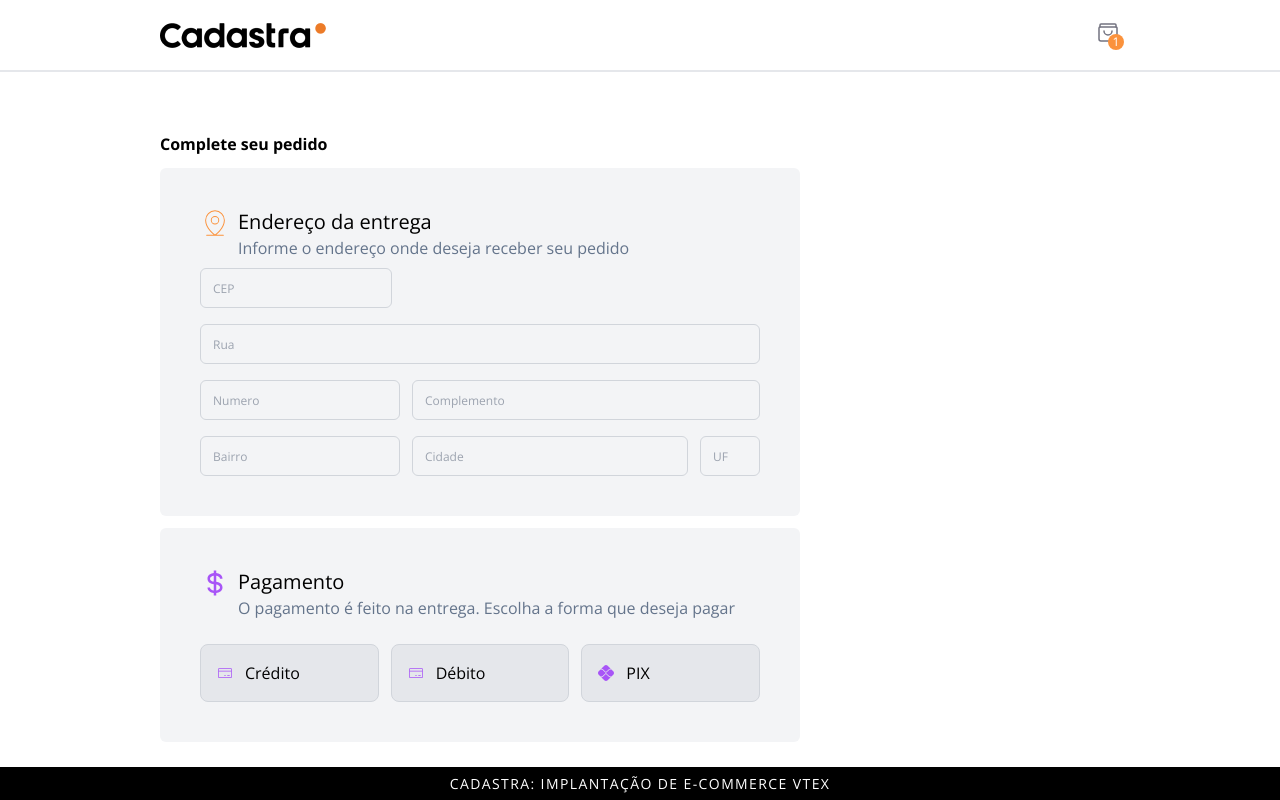
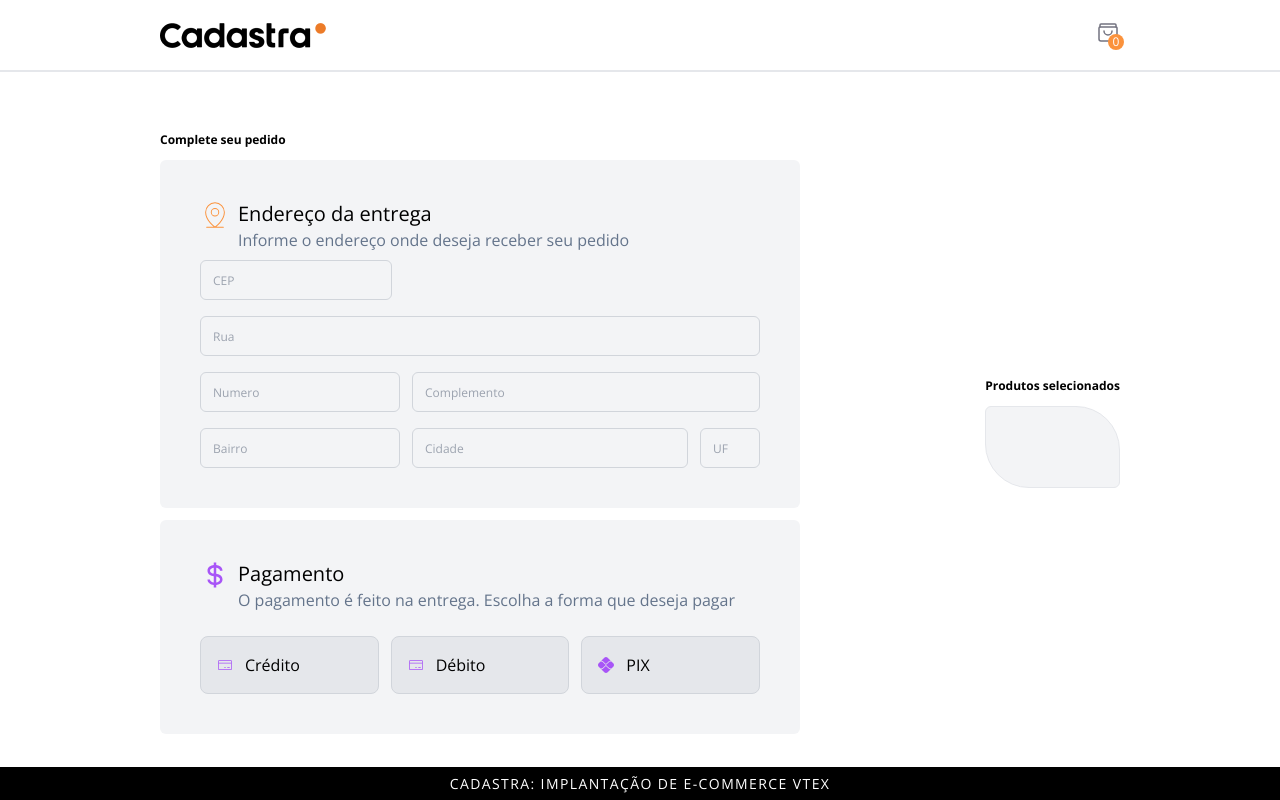
Before and after one commit to Wesley-Medeiros/Ecommerce, a Next.js app: page /form in a window 1280 px wide. Built offline with nearby package versions, Linux system fonts and the light colour scheme.

Commit message:
feat: funcionalidade do cart-control

```diff
--- a/src/app/form/components/completeOrderForm.tsx
+++ b/src/app/form/components/completeOrderForm.tsx
@@ -7,7 +7,7 @@ import { PaymentMethodOptions } from "./payment-method-options";
 export function CompleteOrderForm() {
     return (
         <div className="flex flex-col gap-3 w-[640px]">
-            <p className="font-bold">Complete seu pedido</p>
+            <p className="font-bold text-xs">Complete seu pedido</p>
 
             <div className="space-y-3">
                 <div className="w-full bg-gray-100 rounded-md p-10 flex flex-col gap-2">
--- /dev/null
+++ b/src/app/form/components/selected-products.tsx
@@ -0,0 +1,9 @@
+export function SelectedProducts() {
+    return(
+        <div className="flex flex-col gap-3">
+            <p className="font-bold text-xs">Produtos selecionados</p>
+            <div className="w-full bg-gray-100 rounded-md p-10 flex flex-col gap-2 border custom-border-radius">
+            </div>
+        </div>
+    )
+}
--- a/src/app/form/page.tsx
+++ b/src/app/form/page.tsx
@@ -1,9 +1,11 @@
 import { CompleteOrderForm } from "./components/completeOrderForm";
+import { SelectedProducts } from "./components/selected-products";
 
 export default function FormPage() {
     return (
         <form className="flex items-center justify-between px-40 py-5 mt-10">
             <CompleteOrderForm />
+            <SelectedProducts />
         </form>
     );
 }
--- a/src/app/globals.css
+++ b/src/app/globals.css
@@ -12,7 +12,6 @@ input[type=number] {
     -moz-appearance: textfield;
 }
 
-/* Adicione isso ao seu globals.css */
 html, body {
     height: 100%;
     margin: 0;
@@ -21,9 +20,13 @@ html, body {
   }
 
   body {
-    min-height: 100vh; /* Garante que o body sempre tenha, no mínimo, a altura total da viewport */
+    min-height: 100vh;
   }
 
   main {
-    flex: 1; /* Faz o main ocupar o espaço restante entre o header e o footer */
+    flex: 1;
   }
+
+  .custom-border-radius {
+    border-radius: 6px 44px 6px 44px;
+}
--- a/src/app/layout.tsx
+++ b/src/app/layout.tsx
@@ -3,6 +3,7 @@ import { Open_Sans } from "next/font/google";
 import "./globals.css";
 import { Header } from "../components/header";
 import { Footer } from "@/components/footer";
+import { CartProvider } from "@/context/cart-context";
 
 const mainFont = Open_Sans({
   weight: ['300', '400', '700'],
@@ -22,6 +23,7 @@ export default function RootLayout({
 }>) {
   return (
     <html lang="en">
+      <CartProvider>
         <body className={mainFont.className}>
           <Header />
           <main>
@@ -29,6 +31,7 @@ export default function RootLayout({
           </main>
           <Footer />
         </body>
+      </CartProvider>
     </html>
   );
 }
--- a/src/components/cart-control.tsx
+++ b/src/components/cart-control.tsx
@@ -1,12 +1,19 @@
-import { CartIcon } from "./cart-icon";
+"use client"
+
+import { CartIcon } from './cart-icon';
 import Link from 'next/link';
+import { useCart } from '../context/cart-context';
 
 export function CartControl() {
+    const { cartCount } = useCart();
+
     return (
         <Link href="/form">
             <button className="relative cursor-pointer">
                 <CartIcon />
-                <span className="w-4 h-4 rounded-full bg-orange-400 text-white px-1 py-0 text-xs mt-[-10px] absolute cursor-pointer">1</span>
+                <span className="w-4 h-4 rounded-full bg-orange-400 text-white px-1 py-0 text-xs mt-[-10px] absolute cursor-pointer">
+                    {cartCount}
+                </span>
             </button>
         </Link>
     );
--- a/src/components/products.tsx
+++ b/src/components/products.tsx
@@ -2,6 +2,7 @@
 
 import { useEffect, useState } from 'react';
 import Image from 'next/image';
+import { useCart } from '../context/cart-context';
 
 interface Product {
     id: string;
@@ -22,13 +23,14 @@ interface Filters {
 
 interface ProductsProps {
     filters: Filters;
-    sortType: string; // Nova prop para o tipo de ordenação
+    sortType: string;
 }
 
 export function Products({ filters, sortType }: ProductsProps) {
     const [products, setProducts] = useState<Product[]>([]);
     const [visibleCount, setVisibleCount] = useState<number>(9);
     const [initialVisibleCount] = useState<number>(9);
+    const { addToCart } = useCart();
 
     useEffect(() => {
         const fetchProducts = async () => {
@@ -40,15 +42,23 @@ export function Products({ filters, sortType }: ProductsProps) {
         fetchProducts();
     }, []);
 
-    useEffect(() => {
-        const hasFilters = filters.colors.length > 0 || filters.sizes.length > 0 || filters.priceRange;
+    const sortedProducts = [...products].sort((a, b) => {
+        if (sortType === 'recentes') {
+            return new Date(b.date).getTime() - new Date(a.date).getTime();
+        } else if (sortType === 'menorPreco') {
+            return a.price - b.price;
+        } else if (sortType === 'maiorPreco') {
+            return b.price - a.price;
+        }
+        return 0;
+    });
 
-        if (!hasFilters) {
-            setVisibleCount(initialVisibleCount);
-        } else {
-            setVisibleCount(prevCount => prevCount);
-        }
-    }, [filters, initialVisibleCount]);
+    const filteredProducts = sortedProducts.filter(product => {
+        const matchesColor = filters.colors.length === 0 || filters.colors.includes(product.color);
+        const matchesSize = filters.sizes.length === 0 || product.size.some(size => filters.sizes.includes(size));
+        const matchesPrice = !filters.priceRange || (product.price >= filters.priceRange.min && product.price <= filters.priceRange.max);
+        return matchesColor && matchesSize && matchesPrice;
+    });
 
     const handleLoadMore = () => {
         setVisibleCount(prevCount => prevCount + 9);
@@ -57,25 +67,6 @@ export function Products({ filters, sortType }: ProductsProps) {
     const handleShowLess = () => {
         setVisibleCount(initialVisibleCount);
     };
-
-    const sortedProducts = [...products].sort((a, b) => {
-        if (sortType === 'recentes') {
-            return new Date(b.date).getTime() - new Date(a.date).getTime(); // Ordenar por data (mais recentes primeiro)
-        } else if (sortType === 'menorPreco') {
-            return a.price - b.price; // Ordenar por menor preço
-        } else if (sortType === 'maiorPreco') {
-            return b.price - a.price; // Ordenar por maior preço
-        }
-        return 0;
-    });
-
-    const filteredProducts = sortedProducts.filter(product => {
-        const matchesColor = filters.colors.length === 0 || filters.colors.includes(product.color);
-        const matchesSize = filters.sizes.length === 0 || product.size.some(size => filters.sizes.includes(size));
-        const matchesPrice = !filters.priceRange || (product.price >= filters.priceRange.min && product.price <= filters.priceRange.max);
-
-        return matchesColor && matchesSize && matchesPrice;
-    });
 
     return (
         <div className="w-[976px]">
@@ -96,7 +87,12 @@ export function Products({ filters, sortType }: ProductsProps) {
                         <h3 className='leading-[19px] text-[14px] mb-[10px]'>{product.name}</h3>
                         <strong className='text-[16px] leading-[21px] mb-[1px]'>R$ {product.price.toFixed(2)}</strong>
                         <p className='mb-[14px]'>até {product.parcelamento[0]}x de R$ {product.parcelamento[1].toFixed(2)}</p>
-                        <button className='w-full h-[33px] bg-black font-bold text-white'>COMPRAR</button>
+                        <button
+                            className='w-full h-[33px] bg-black font-bold text-white transition duration-300 ease-in-out hover:bg-gray-800'
+                            onClick={addToCart}
+                        >
+                            COMPRAR
+                        </button>
                     </div>
                 ))}
             </div>
--- /dev/null
+++ b/src/context/cart-context.tsx
@@ -0,0 +1,32 @@
+"use client"
+
+import { createContext, useContext, useState, ReactNode } from 'react';
+
+interface CartContextProps {
+    cartCount: number;
+    addToCart: () => void;
+}
+
+const CartContext = createContext<CartContextProps | undefined>(undefined);
+
+export function CartProvider({ children }: { children: ReactNode }) {
+    const [cartCount, setCartCount] = useState<number>(0);
+
+    const addToCart = () => {
+        setCartCount(prevCount => prevCount + 1);
+    };
+
+    return (
+        <CartContext.Provider value={{ cartCount, addToCart }}>
+            {children}
+        </CartContext.Provider>
+    );
+}
+
+export function useCart() {
+    const context = useContext(CartContext);
+    if (!context) {
+        throw new Error('useCart must be used within a CartProvider');
+    }
+    return context;
+}
```
Also changed, not shown: src/components/header.tsx (+6 -7 lines), src/app/form/components/product-card-cart.tsx (added), src/app/page.tsx (indentation only). Lines whose indentation alone changed are shown as unchanged.
